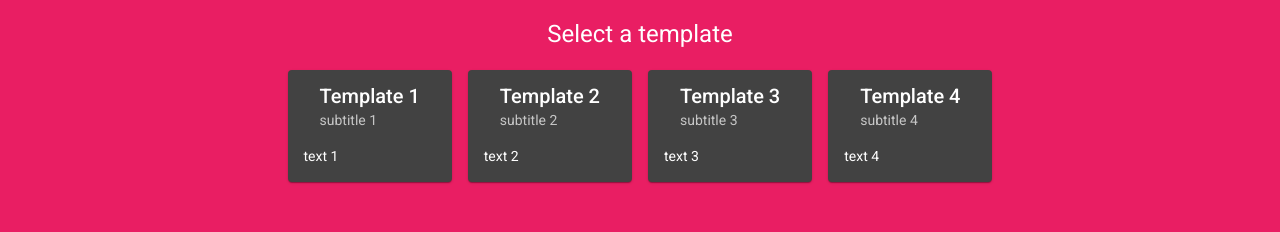
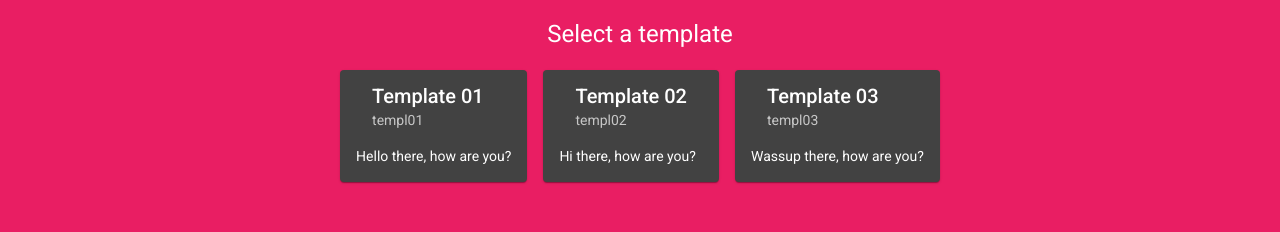
Before and after one commit to tachojelev/skaikru-mail, an Angular app: page /home in a window 1280 px wide. Both pictures are taken after a click on the button "Send email from template". Shown: the part 168-400 px from the top of the page. Built offline with nearby package versions, Linux system fonts and the light colour scheme.

Commit message:
Recipient adding logic

```diff
--- a/src/models/email-template.ts
+++ b/src/models/email-template.ts
@@ -1,5 +1,9 @@
+import { Recipient } from "./recipient";
+
 export class EmailTemplate {
     title: string;
     subtitle: string;
-    text: string;
+    message: string;
+    placeholders: Array<string>;
+    recipients: Array<Recipient>;
 }
--- a/src/models/recipient.ts
+++ b/src/models/recipient.ts
@@ -1,5 +1,5 @@
 
 export class Recipient {
-    name: string;
     email: string;
+    placeholderValues: Map<string, string>;
 }
--- a/src/send-mail-template/recipient/recipient.component.html
+++ b/src/send-mail-template/recipient/recipient.component.html
@@ -4,30 +4,30 @@
             <mat-icon>perm_identity</mat-icon>
         </div>
         <mat-card-title>New recipient</mat-card-title>
-        <mat-card-subtitle>Please fill in the blanks for a new recipient and add them to the email's recipients list.</mat-card-subtitle>
+        <mat-card-subtitle>Please fill in the blanks for a new recipient and add them to the email's recipients list.
+        </mat-card-subtitle>
     </mat-card-header>
     <mat-card-content>
-        <form class="properties-form" name="propertiesForm">
-            <!-- <mat-form-field *ngFor="let i of [1,2,3,4,1,2,3,4,1,2,3,4]">
-                <mat-label>Property name</mat-label>
-                <input matInput>
-            </mat-form-field> -->
-            <mat-form-field>
-                <mat-label>Email</mat-label>
-                <input matInput required>
-            </mat-form-field>
-            <mat-form-field>
-                <mat-label>Name</mat-label>
-                <input matInput required>
+        <ng-container *ngIf="emailTemplate">
+            <form class="properties-form" [formGroup]="formGroup" name="formGroup" #test="ngForm">
+                <mat-form-field *ngFor="let placeholder of emailTemplate.placeholders">
+                    <mat-label>{{ placeholder }}</mat-label>
+                    <input
+                        matInput
+                        required
+                        [formControlName]="placeholder"
+                    >
+                    <!-- [ngModel]="recipient.placeholderValues.get(placeholder)"
+                    (ngModelChange)="recipient.placeholderValues.set(placeholder, $event)" -->
                 </mat-form-field>
             </form>
+        </ng-container>
     </mat-card-content>
-    <mat-card-actions align="right">
-        <button
-            mat-raised-button
+    <mat-card-actions align="end">
+        <button mat-raised-button
                 color="accent"
                 (click)="addRecipient()"
-            [disabled]="false">
+                [disabled]="formGroup.invalid">
             Add recipient
         </button>
     </mat-card-actions>
--- a/src/send-mail-template/recipient/recipient.component.ts
+++ b/src/send-mail-template/recipient/recipient.component.ts
@@ -1,4 +1,6 @@
-import { Component, OnInit } from '@angular/core';
+import { Component, Input, OnChanges, OnInit, SimpleChanges } from '@angular/core';
+import { FormBuilder, FormControl, FormGroup, Validators } from '@angular/forms';
+import { EmailTemplate } from 'src/models/email-template';
 import { Recipient } from 'src/models/recipient';
 
 @Component({
@@ -6,15 +8,54 @@ import { Recipient } from 'src/models/recipient';
   templateUrl: './recipient.component.html',
   styleUrls: ['./recipient.component.scss']
 })
-export class RecipientComponent implements OnInit {
-  recipients: Array<Recipient> = [];
+export class RecipientComponent implements OnInit, OnChanges {
+  @Input()
+  emailTemplate: EmailTemplate;
+  recipient: Recipient;
 
-  constructor() { }
+  formGroup: FormGroup;
+
+  constructor(private formBuilder: FormBuilder) { }
 
   ngOnInit(): void {
+    this.generateForm();
+  }
+
+  ngOnChanges(changes: SimpleChanges): void {
+    if (changes.emailTemplate) {
+      this.generateForm();
+    }
   }
 
   addRecipient(): void {
+    if (this.formGroup.valid) {
+      this.recipient = new Recipient();
+      // MUST have an email placeholder
+      this.recipient.email = this.formGroup.controls.email.value;
+      this.recipient.placeholderValues = new Map();
 
+      for (const placeholder of this.emailTemplate.placeholders) {
+        this.recipient.placeholderValues.set(placeholder, this.formGroup.controls[placeholder].value);
+      }
+
+      this.emailTemplate.recipients.push(this.recipient);
+      this.recipient = null;
+    }
+
+    console.log(this.emailTemplate.recipients[0]);
+    console.log(this.recipient);
+  }
+
+  private generateForm(): void {
+    const form: FormGroup = this.formBuilder.group({});
+
+    for (const placeholder of this.emailTemplate.placeholders) {
+      form.addControl(
+        placeholder,
+        new FormControl('', [Validators.required])
+      )
+    }
+
+    this.formGroup = form;
   }
 }
--- a/src/send-mail-template/send-mail-template.component.html
+++ b/src/send-mail-template/send-mail-template.component.html
@@ -10,19 +10,19 @@
             </mat-card-header>
             <mat-card-content>
                 <p>
-                    {{ emailTemplate.text }}
+                    {{ emailTemplate.message }}
                 </p>
             </mat-card-content>
         </mat-card>
     </div>
 </div>
-<div class="email-container" *ngIf="selectedEmalTemplate">
+<div class="email-container" *ngIf="selectedEmailTemplate">
     <div class="email-container-content">
         <div class="email">
             <app-email></app-email>
         </div>
         <div class="recipient">
-            <app-recipient></app-recipient>
+            <app-recipient [emailTemplate]="selectedEmailTemplate"></app-recipient>
         </div>
     </div>
 </div>
--- a/src/send-mail-template/send-mail-template.component.ts
+++ b/src/send-mail-template/send-mail-template.component.ts
@@ -7,37 +7,37 @@ import { EmailTemplate } from 'src/models/email-template';
   styleUrls: ['./send-mail-template.component.scss']
 })
 export class SendMailTemplateComponent implements OnInit {
-  selectedEmalTemplate: EmailTemplate;
+  selectedEmailTemplate: EmailTemplate;
   emailTemplates: Array<EmailTemplate> = [
     {
-      title: "Template 1",
-      subtitle: "subtitle 1",
-      text: "text 1"
+      title: "Template 01",
+      subtitle: "templ01",
+      message: "Hello there, how are you?",
+      placeholders: ['email', 'name', 'age', 'favorite-color'],
+      recipients: []
     },
     {
-      title: "Template 2",
-      subtitle: "subtitle 2",
-      text: "text 2"
+      title: "Template 02",
+      subtitle: "templ02",
+      message: "Hi there, how are you?",
+      placeholders: ['email', 'education', 'age', 'marital-status'],
+      recipients: []
     },
     {
-      title: "Template 3",
-      subtitle: "subtitle 3",
-      text: "text 3"
-    },
-    {
-      title: "Template 4",
-      subtitle: "subtitle 4",
-      text: "text 4"
+      title: "Template 03",
+      subtitle: "templ03",
+      message: "Wassup there, how are you?",
+      placeholders: ['email', 'name'],
+      recipients: []
     }
-  ];
+  ]
 
   constructor() { }
 
   ngOnInit(): void {
-
   }
 
   clickEmailTemplate(emailTemplate: EmailTemplate): void {
-    this.selectedEmalTemplate = emailTemplate;
+    this.selectedEmailTemplate = emailTemplate;
   }
 }
--- a/src/send-mail-template/send-mail-template.module.ts
+++ b/src/send-mail-template/send-mail-template.module.ts
@@ -9,13 +9,14 @@ import { MatFormFieldModule } from '@angular/material/form-field';
 import { MatInputModule } from '@angular/material/input';
 import { EmailComponent } from './email/email.component';
 import { RecipientComponent } from './recipient/recipient.component';
-import { FormsModule } from '@angular/forms';
+import { FormsModule, ReactiveFormsModule } from '@angular/forms';
 
 @NgModule({
   declarations: [SendMailTemplateComponent, EmailComponent, RecipientComponent],
   imports: [
     CommonModule,
     FormsModule,
+    ReactiveFormsModule,
     SendMailTemplateRoutingModule,
     MatButtonModule,
     MatIconModule,
```
Lines whose indentation alone changed are shown as unchanged.
